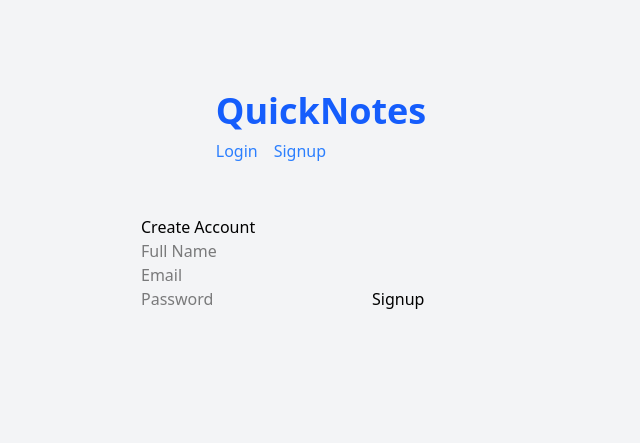
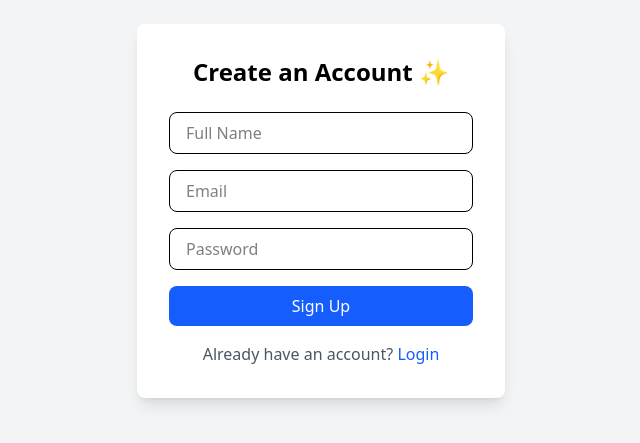
Before and after one commit to Emmanuel-Awolu60/quicknotes, a React app in the folder frontend/: page /signup in a window 1280 px wide. Shown: the part 189-632 px from the top of the page, without its empty margins (319-959 px from the left). Built offline with nearby package versions, Linux system fonts and the light colour scheme; the HTML template or start-up script is replaced by a standard one.

Commit message:
refactor(auth-ui): removed redundant top heading from login and signup pages for cleaner layout

```diff
--- a/frontend/src/App.jsx
+++ b/frontend/src/App.jsx
@@ -7,7 +7,7 @@
 function App() {
   return (
     <div className="min-h-screen bg-gray-100 flex flex-col items-center justify-center">
-      <header className="mb-8">
+      {/* <header className="mb-8">
         <h1 className="text-4xl font-bold text-blue-600">QuickNotes</h1>
         <nav className="mt-2 space-x-4">
           <Link className="text-blue-500 hover:underline" to="/login">
@@ -17,7 +17,7 @@
             Signup
           </Link>
         </nav>
-      </header>
+      </header> */}
 
       <main className="w-full max-w-md px-6">
         <Routes>
--- a/frontend/src/pages/Login.jsx
+++ b/frontend/src/pages/Login.jsx
@@ -1,46 +1,56 @@
 import { useState } from "react";
-import { useNavigate } from "react-router-dom";
-import API, { setToken } from "../utils/api";
+import { useNavigate, Link } from "react-router-dom";
+import API from "../utils/api";
+import { setToken } from "../utils/auth";
 
 export default function Login() {
-  const [formData, setFormData] = useState({
+  const navigate = useNavigate();
+
+  const [form, setForm] = useState({
     email: "",
     password: "",
   });
 
-  const navigate = useNavigate();
+  const [loading, setLoading] = useState(false);
+  const [errorMsg, setErrorMsg] = useState("");
 
   const handleChange = (e) => {
-    setFormData({
-      ...formData,
-      [e.target.name]: e.target.value,
-    });
+    setForm({ ...form, [e.target.name]: e.target.value });
   };
 
   const handleSubmit = async (e) => {
     e.preventDefault();
+    setLoading(true);
+    setErrorMsg("");
 
     try {
-      const res = await API.post("/auth/login", formData);
+      const res = await API.post("/auth/login", form);
       setToken(res.data.token);
-
-      alert("Login successful!");
       navigate("/dashboard");
     } catch (err) {
-      console.error("Login error:", err);
-      alert("Login failed. Check your credentials.");
+      setErrorMsg(err.response?.data?.message || "Login failed");
+    } finally {
+      setLoading(false);
     }
   };
 
   return (
-    <div style={{ padding: "20px" }}>
-      <h2>Login</h2>
+    <div className="min-h-screen bg-gray-100 flex items-center justify-center px-4">
+      <div className="w-full max-w-md bg-white shadow-lg rounded-lg p-8">
+        <h2 className="text-2xl font-semibold text-center mb-6">
+          Welcome Back 👋
+        </h2>
 
-      <form onSubmit={handleSubmit}>
+        {errorMsg && (
+          <p className="text-red-500 text-center mb-4">{errorMsg}</p>
+        )}
+
+        <form onSubmit={handleSubmit} className="space-y-4">
           <input
             type="email"
             name="email"
             placeholder="Email"
+            className="w-full border rounded-lg px-4 py-2 focus:ring-2 focus:ring-blue-400"
             onChange={handleChange}
             required
           />
@@ -49,12 +59,26 @@
             type="password"
             name="password"
             placeholder="Password"
+            className="w-full border rounded-lg px-4 py-2 focus:ring-2 focus:ring-blue-400"
             onChange={handleChange}
             required
           />
 
-        <button type="submit">Login</button>
+          <button
+            disabled={loading}
+            className="w-full bg-blue-600 text-white py-2 rounded-lg hover:bg-blue-700 transition"
+          >
+            {loading ? "Logging in..." : "Login"}
+          </button>
         </form>
+
+        <p className="text-center text-gray-600 mt-4">
+          Don’t have an account?{" "}
+          <Link to="/signup" className="text-blue-600 hover:underline">
+            Sign up
+          </Link>
+        </p>
+      </div>
     </div>
   );
 }
--- a/frontend/src/pages/Signup.jsx
+++ b/frontend/src/pages/Signup.jsx
@@ -1,46 +1,57 @@
 import { useState } from "react";
-import { useNavigate } from "react-router-dom";
+import { useNavigate, Link } from "react-router-dom";
 import API from "../utils/api";
+import { setToken } from "../utils/auth";
 
 export default function Signup() {
-  const [formData, setFormData] = useState({
+  const navigate = useNavigate();
+
+  const [form, setForm] = useState({
     name: "",
     email: "",
     password: "",
   });
 
-  const navigate = useNavigate();
+  const [loading, setLoading] = useState(false);
+  const [errorMsg, setErrorMsg] = useState("");
 
   const handleChange = (e) => {
-    setFormData({
-      ...formData,
-      [e.target.name]: e.target.value,
-    });
+    setForm({ ...form, [e.target.name]: e.target.value });
   };
 
   const handleSubmit = async (e) => {
     e.preventDefault();
+    setErrorMsg("");
+    setLoading(true);
 
     try {
-      await API.post("/auth/register", formData);
-
-      alert("Signup successful! Please log in.");
-      navigate("/login");
+      const res = await API.post("/auth/register", form);
+      setToken(res.data.token);
+      navigate("/dashboard");
     } catch (err) {
-      console.error("Signup error:", err);
-      alert("Signup failed. Check your details.");
+      setErrorMsg(err.response?.data?.message || "Signup failed");
+    } finally {
+      setLoading(false);
     }
   };
 
   return (
-    <div style={{ padding: "20px" }}>
-      <h2>Create Account</h2>
+    <div className="min-h-screen bg-gray-100 flex items-center justify-center px-4">
+      <div className="w-full max-w-md bg-white shadow-lg rounded-lg p-8">
+        <h2 className="text-2xl font-semibold text-center mb-6">
+          Create an Account ✨
+        </h2>
 
-      <form onSubmit={handleSubmit}>
+        {errorMsg && (
+          <p className="text-red-500 text-center mb-3">{errorMsg}</p>
+        )}
+
+        <form onSubmit={handleSubmit} className="space-y-4">
           <input
             type="text"
             name="name"
             placeholder="Full Name"
+            className="w-full border rounded-lg px-4 py-2 focus:ring-2 focus:ring-blue-400"
             onChange={handleChange}
             required
           />
@@ -49,6 +60,7 @@
             type="email"
             name="email"
             placeholder="Email"
+            className="w-full border rounded-lg px-4 py-2 focus:ring-2 focus:ring-blue-400"
             onChange={handleChange}
             required
           />
@@ -57,12 +69,26 @@
             type="password"
             name="password"
             placeholder="Password"
+            className="w-full border rounded-lg px-4 py-2 focus:ring-2 focus:ring-blue-400"
             onChange={handleChange}
             required
           />
 
-        <button type="submit">Signup</button>
+          <button
+            disabled={loading}
+            className="w-full bg-blue-600 text-white py-2 rounded-lg hover:bg-blue-700 transition"
+          >
+            {loading ? "Creating..." : "Sign Up"}
+          </button>
         </form>
+
+        <p className="text-center text-gray-600 mt-4">
+          Already have an account?{" "}
+          <Link to="/login" className="text-blue-600 hover:underline">
+            Login
+          </Link>
+        </p>
+      </div>
     </div>
   );
 }
```
Lines whose indentation alone changed are shown as unchanged.
